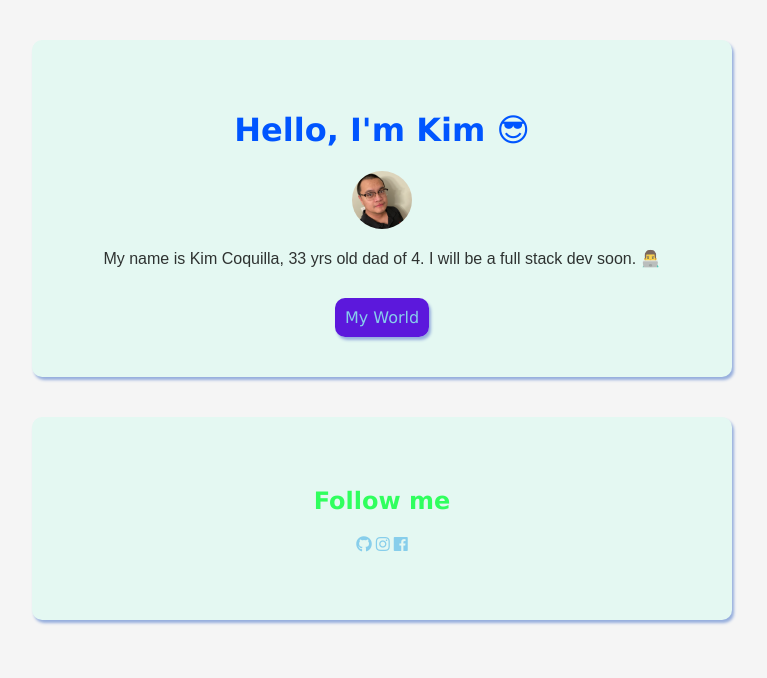
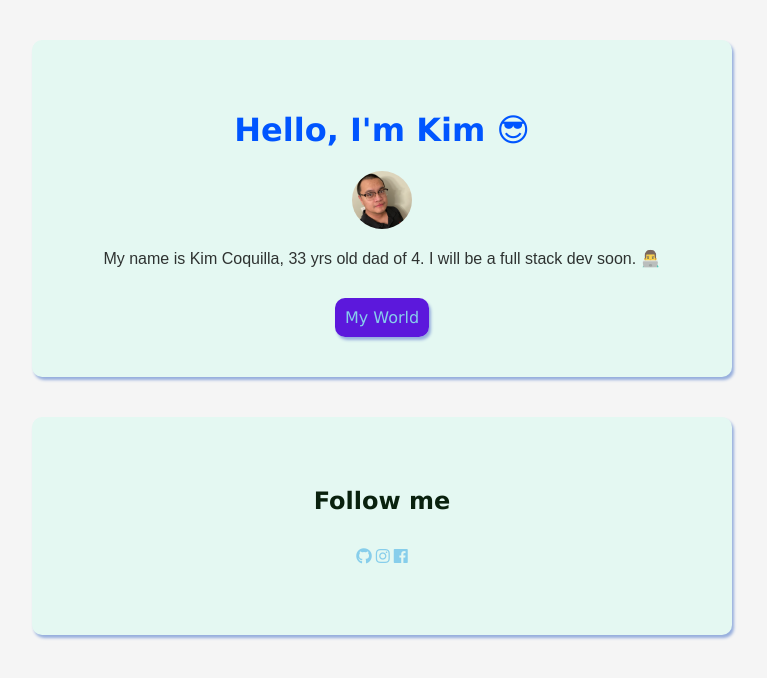
Before and after one commit to kimcoquilla/profile, a plain HTML site: page index.html in a window 1280 px wide. Shown: the whole page, without its empty margins (258-1025 px from the left). Drawn offline with Linux system fonts and the light colour scheme.

Commit message:
make my profile prettier

```diff
--- a/index.html
+++ b/index.html
@@ -14,7 +14,7 @@
       <h1>Hello, I'm Kim 😎</h1>
       <img src="./images/kim pic.png" alt="My profile pic" id="pic">
       <p>My name is Kim Coquilla, 33 yrs old dad of 4. I will be a full stack dev soon. 👨‍💻</p>
-      <a href="/" target="_blank" class="btn-link">My World</a>
+      <a href="https://www.instagram.com/p/CcHY7ipsrmiTyXjR1xyvNajnx8v5UuarqEdE7E0/" target="_blank" class="btn-link">My World</a>
     </div>
 
     <div class="box">
--- a/style.css
+++ b/style.css
@@ -21,7 +21,7 @@ p {
 
 h2 {
   font-family: Verdana, Geneva, Tahoma, sans-serif;
-  color: #30FF5E;
+  color: #09210e;
 }
 
 a {
@@ -52,6 +52,7 @@ a:hover {
 }
 .list > li {
   display: inline-block;
+  font-size: 30px;
 }
 
 .list {
```
